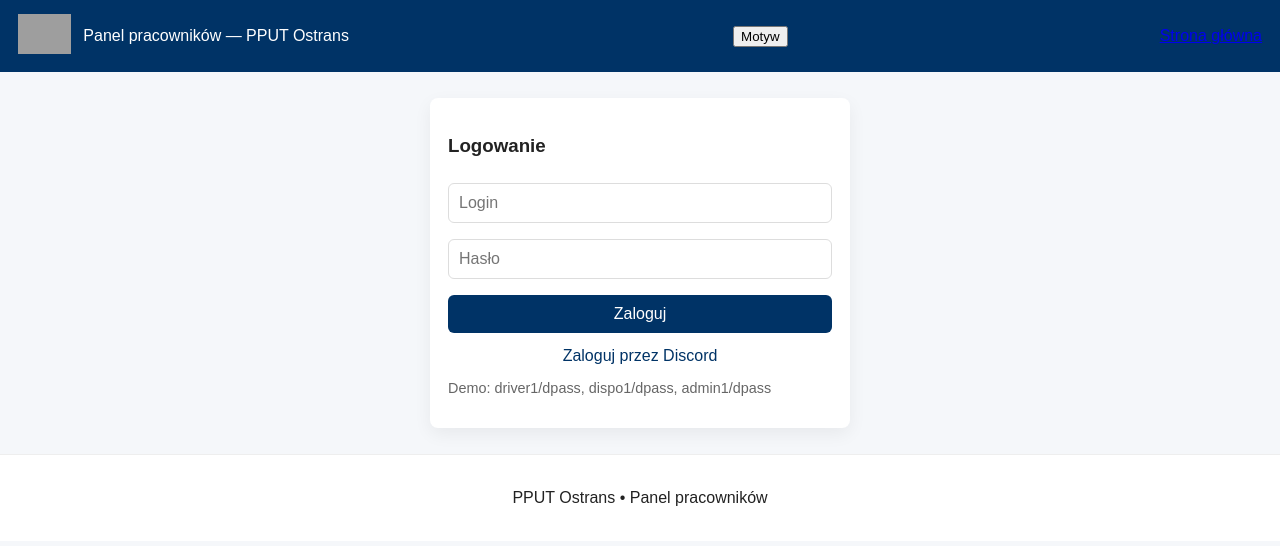
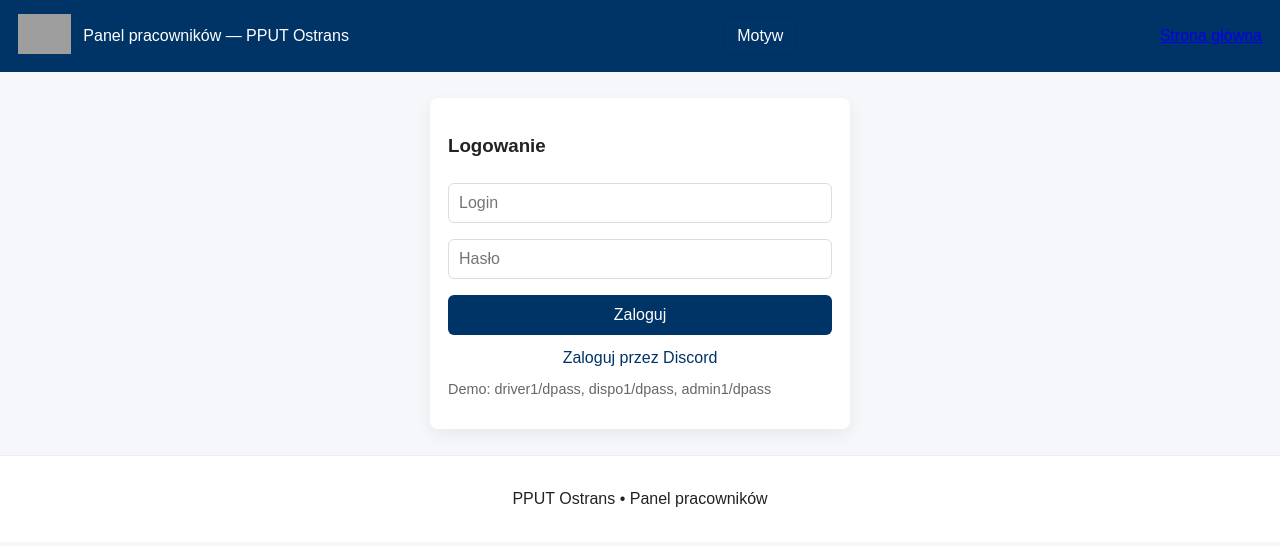
Before and after one commit to the-realcar/ostrans, a PHP site: page /panel/index.php in a window 1280 px wide. Shown: the top 546 px of the page. Run offline with PHP 8.4, Linux system fonts and the light colour scheme; some libraries are stand-ins or nearby versions; grey boxes are pictures that could not be loaded.

Commit message:
Signed-off-by: the-realcar <re4lcar@gmail.com>

```diff
--- a/panel/employee.css
+++ b/panel/employee.css
@@ -19,6 +19,41 @@ body{font-family:Quicksand,Arial,sans-serif;background:#f5f7fa;color:#222;margin
 .panel{background:#fff;padding:14px;border-radius:8px;box-shadow:0 6px 18px rgba(0,0,0,.04)}
 .role-view.hidden{display:none}
 .panel-footer{text-align:center;padding:18px;background:#fff;margin-top:18px;border-top:1px solid #eee}
+
+/* Normalize & style buttons in panel (fix: buttons had inconsistent browser defaults) */
+button, .btn {
+  -webkit-appearance: none;
+  -moz-appearance: none;
+  appearance: none;
+  display: inline-block;
+  font-family: inherit;
+  font-size: 1rem;
+  line-height: 1.2;
+  padding: 8px 12px;
+  border-radius: 6px;
+  border: 1px solid rgba(0,0,0,0.08);
+  background: var(--blue);
+  color: #fff;
+  cursor: pointer;
+  text-align: center;
+  text-decoration: none;
+  vertical-align: middle;
+}
+
+/* Hover / active */
+button:hover, .btn:hover { opacity: 0.95; transform: none; }
+
+/* Disabled */
+button[disabled], .btn[disabled] { opacity: 0.6; cursor: not-allowed; }
+
+/* Keep explicit overrides for specific areas (nav-role etc.) possible */
+.nav-role button { /* ...existing code may override this... */ }
+
+/* Focus (high-contrast, accessible) */
+button:focus, .btn:focus {
+  outline: 3px solid var(--focus);
+  outline-offset: 2px;
+}
 
 /* Dostępność: skip link */
 .skip-link{
```
Also changed, not shown: panel/panel_dark.css (+24 -0 lines).
